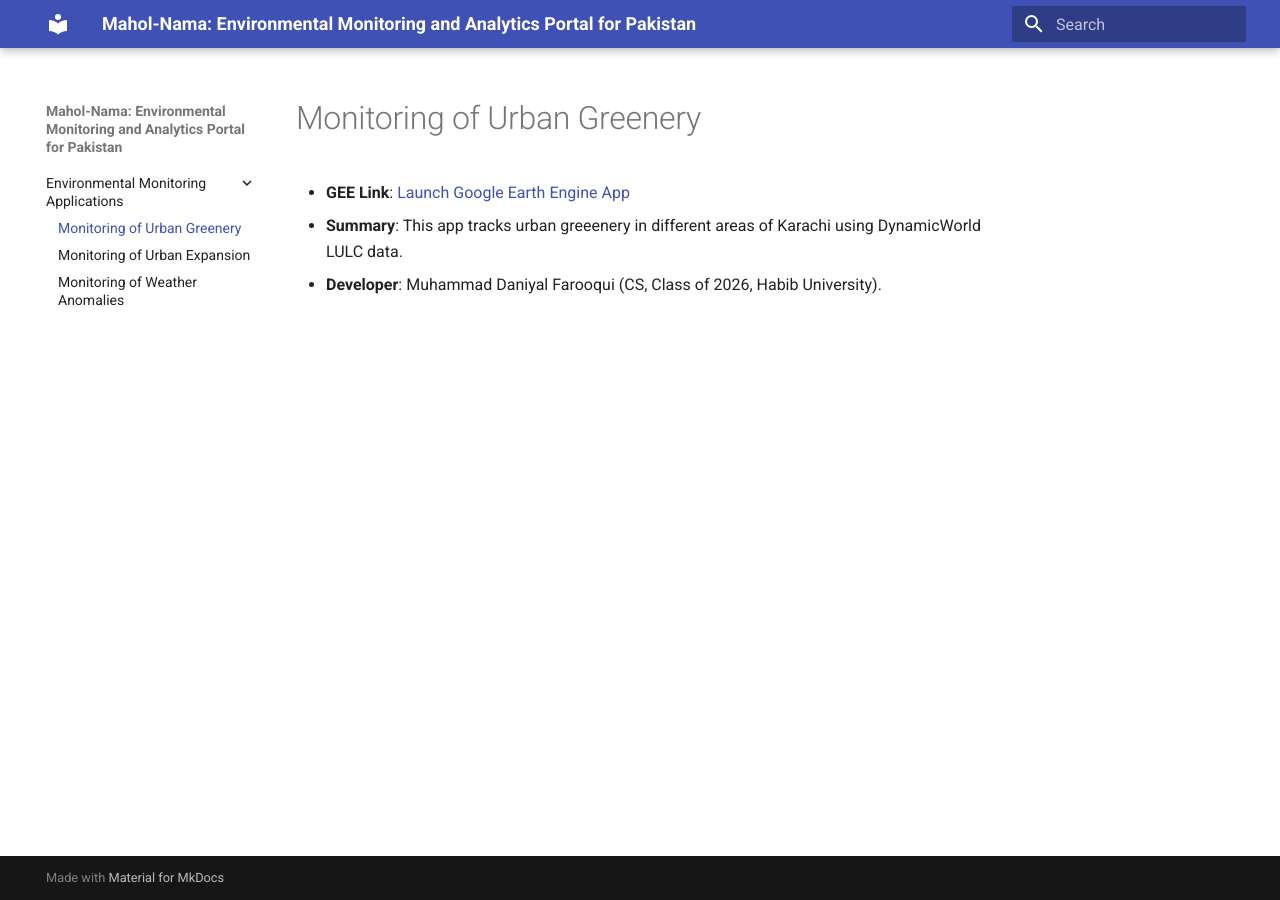
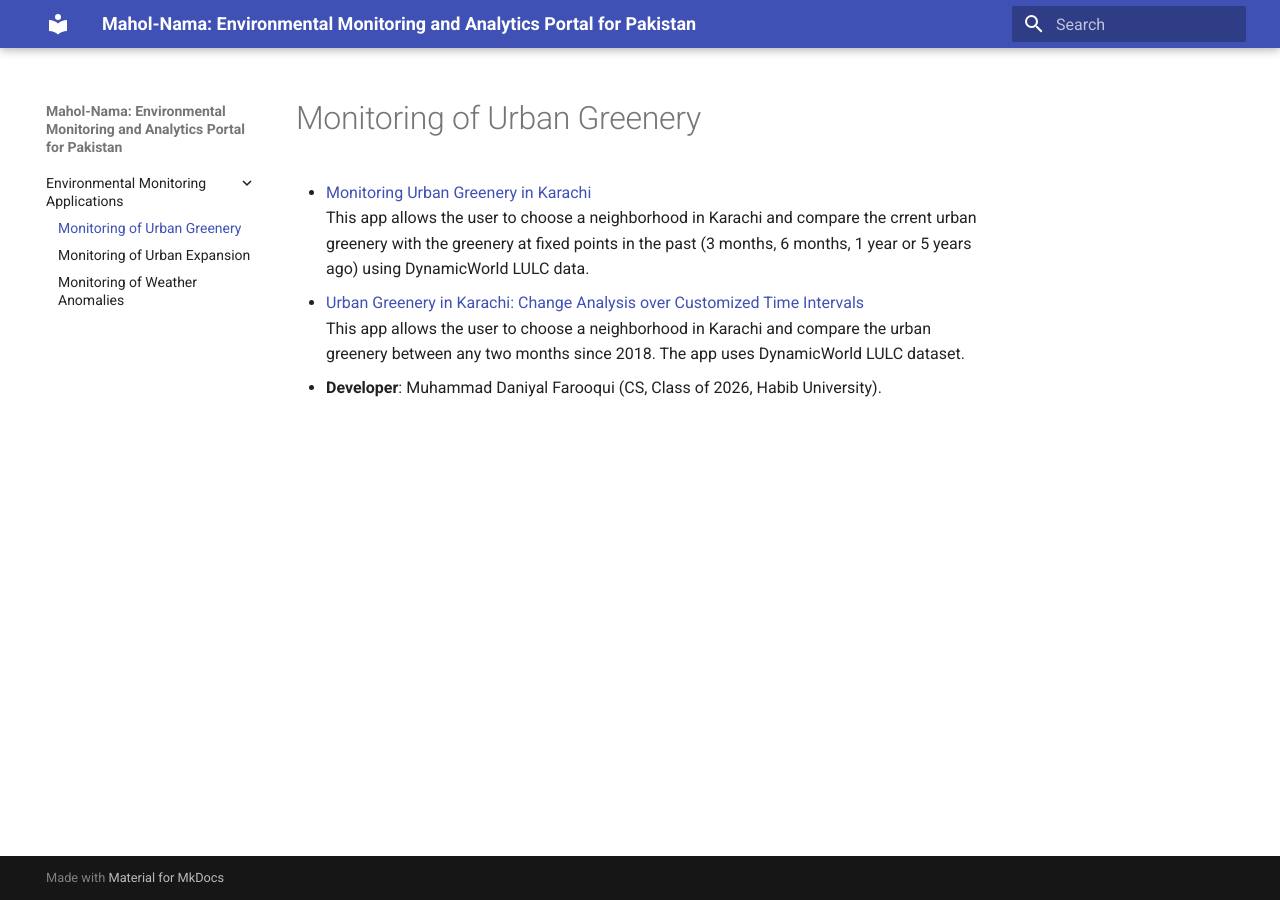
Before and after one commit to gdss-teacher/mahol-nama, an MkDocs documentation site: the page built from docs/apps/urban-greenery.md, in a window 1280 px wide. Built offline with MkDocs 1.6.1 and Material for MkDocs 9.7.7, drawn with Linux system fonts in a browser that asks for light colours.

Commit message:
updated the analysis page at the end of Summer 25.

```diff
--- a/docs/apps/urban-greenery.md
+++ b/docs/apps/urban-greenery.md
@@ -1,5 +1,8 @@
 # Monitoring of Urban Greenery
 
-- **GEE Link**: [Launch Google Earth Engine App](https://ee-mdfarooqui37.projects.earthengine.app/view/greenspacedetectionsummer)
-- **Summary**: This app tracks urban greeenery in different areas of Karachi using DynamicWorld LULC data.
+- [Monitoring Urban Greenery in Karachi](https://ee-mdfarooqui37.projects.earthengine.app/view/karachi-urban-green-space-change-analysis)
+This app allows the user to choose a neighborhood in Karachi and compare the crrent urban greenery with the greenery at fixed points in the past (3 months, 6 months, 1 year or 5 years ago) using DynamicWorld LULC data.
+- [Urban Greenery in Karachi: Change Analysis over Customized Time Intervals](https://ee-mdfarooqui37.projects.earthengine.app/view/karachi-urban-green-space-monitoring)
+This app allows the user to choose a neighborhood in Karachi and compare the urban greenery between any two months since 2018. The app uses DynamicWorld LULC dataset.
+
 - **Developer**: Muhammad Daniyal Farooqui (CS, Class of 2026, Habib University).
```
Also changed, not shown: docs/apps/urban-expansion.md (+3 -2 lines), docs/apps/weather-anomalies.md (+5 -2 lines), site/apps/urban-expansion/index.html, site/apps/urban-greenery/index.html, site/apps/weather-anomalies/index.html, site/search/search_index.json.
